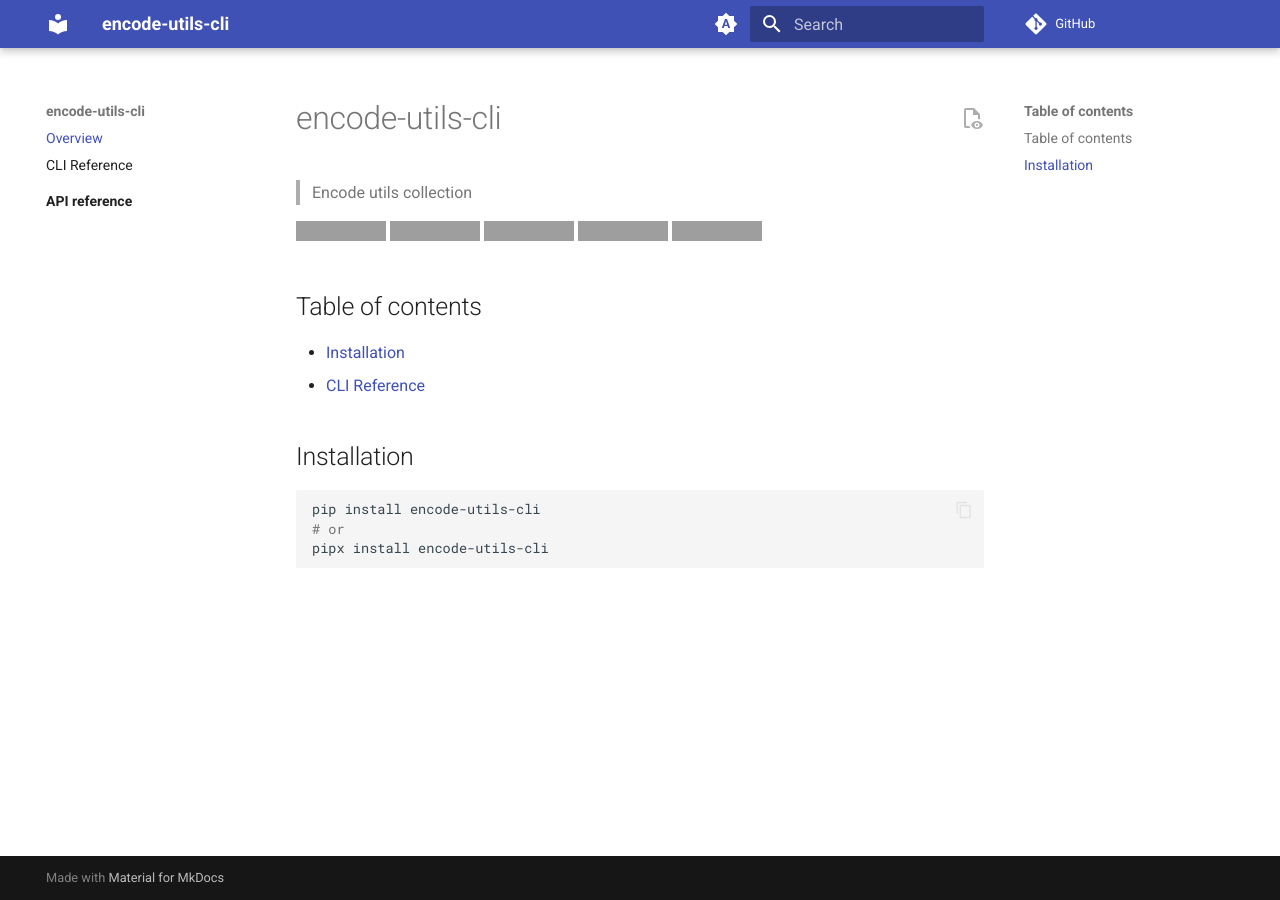
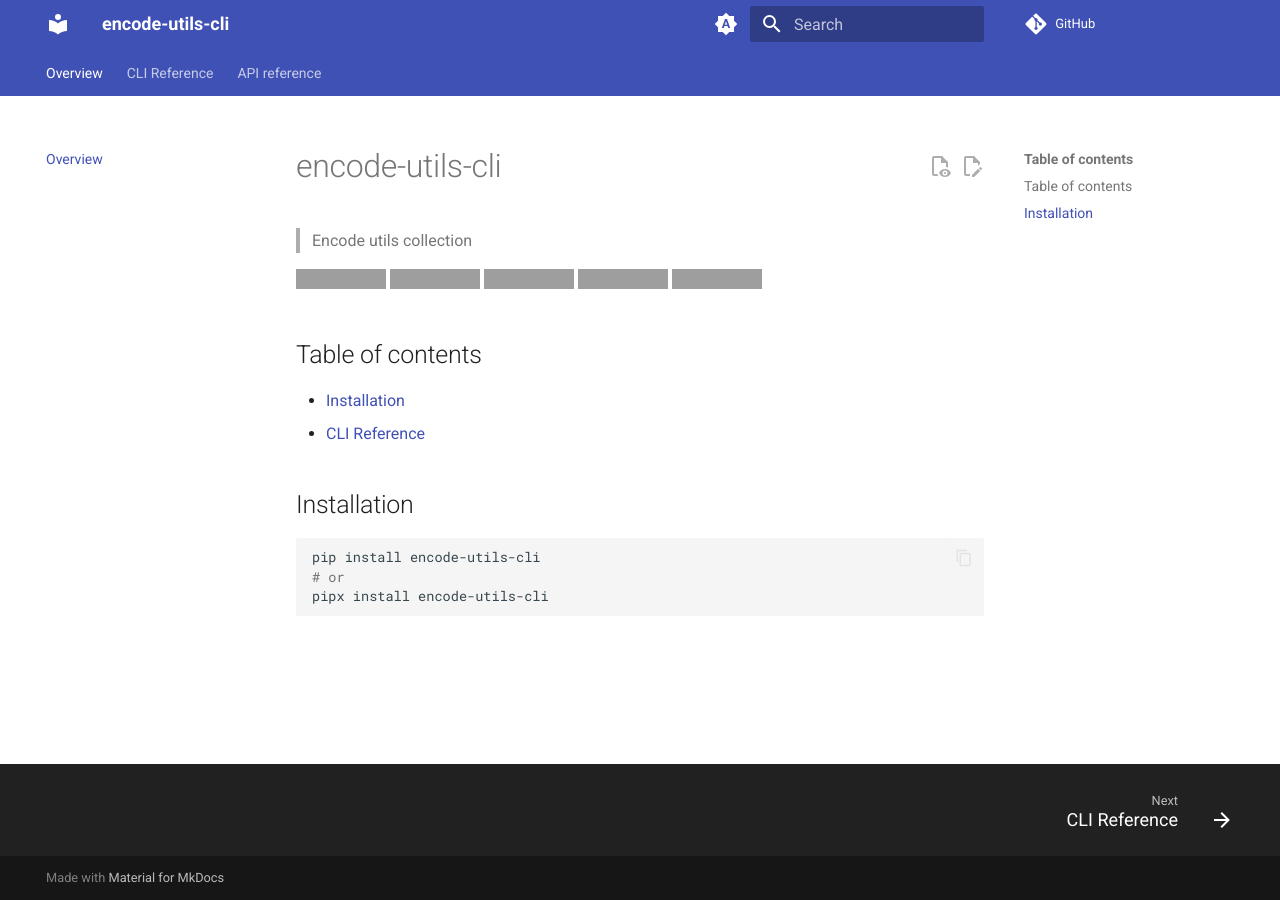
Before and after one commit to DeadNews/encode-utils-cli, an MkDocs documentation site: the page built from docs/index.md, in a window 1280 px wide. Built offline with MkDocs 1.6.1 and Material for MkDocs 9.7.7, drawn with Linux system fonts in a browser that asks for light colours; comment, search, counter and statistics services are not loaded; grey boxes are pictures that could not be loaded.

Commit message:
docs(mkdocs): update config

```diff
--- a/mkdocs.yml
+++ b/mkdocs.yml
@@ -30,12 +30,21 @@ theme:
         name: Switch to system preference
         icon: material/brightness-4
   features:
+    - content.action.edit
     - content.action.view
+    - content.code.annotate
     - content.code.copy
+    - content.code.select
     - content.tooltips
+    - navigation.expand
+    - navigation.footer
     - navigation.indexes
     - navigation.sections
+    - navigation.tabs
+    - navigation.top
+    - navigation.tracking
     - search.highlight
+    - search.share
     - search.suggest
     - toc.follow
 
@@ -58,8 +67,6 @@ plugins:
       handlers:
         python:
           paths: [src]
-          import:
-            - https://docs.python.org/3/objects.inv
           options:
             docstring_options:
               ignore_init_summary: true
@@ -79,3 +86,5 @@ plugins:
             show_symbol_type_toc: true
             signature_crossrefs: true
             summary: true
+          import:
+            - https://docs.python.org/3/objects.inv
```
Also changed, not shown: 1 other file.
